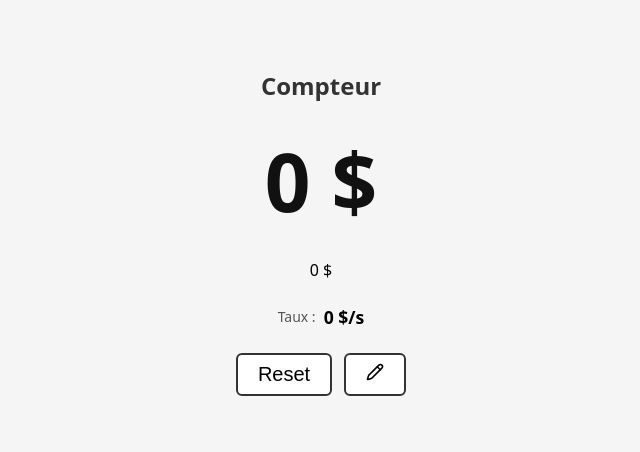
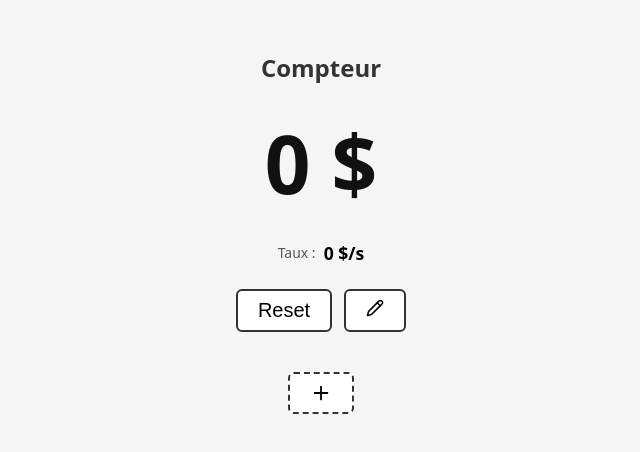
Before and after one commit to gabrielrl/gains, a Vue app: page / in a window 1280 px wide. Shown: the part 168-620 px from the top of the page, without its empty margins (319-959 px from the left). Built offline with nearby package versions, Linux system fonts and the light colour scheme.

Commit message:
feat: multiple counters

```diff
--- a/src/App.vue
+++ b/src/App.vue
@@ -1,10 +1,17 @@
 <script setup>
+import { ref } from 'vue'
+import { Plus } from 'lucide-vue-next'
 import TimedCounter from './components/TimedCounter.vue'
+
+const counters = ref([0])
 </script>
 
 <template>
     <main>
-        <TimedCounter />
+        <TimedCounter v-for="id in counters" :key="id" />
+        <button class="add-counter" @click="counters.push(counters.length)">
+            <Plus :size="22" />
+        </button>
     </main>
 </template>
 
@@ -49,6 +56,24 @@ h1 {
   gap: 0.75rem;
 }
 
+.add-counter {
+  margin-top: 1rem;
+  font-size: 1.25rem;
+  padding: 0.5rem 1.25rem;
+  border: 2px dashed #333;
+  border-radius: 6px;
+  background: white;
+  cursor: pointer;
+  transition: background 0.15s;
+  display: flex;
+  align-items: center;
+}
+
+.add-counter:hover {
+  background: #333;
+  color: white;
+}
+
 button {
   font-size: 1.25rem;
   padding: 0.5rem 1.25rem;
--- a/src/components/TimedCounter.vue
+++ b/src/components/TimedCounter.vue
@@ -74,7 +74,7 @@ onUnmounted(() => clearInterval(timer))
 
     <!-- Count -->
     <div class="count">{{ formattedCount }} {{ unit }}</div>
-    <div>{{ count }} {{ unit }}</div>
+    <!-- <div>{{ count }} {{ unit }}</div> -->
 
     <!-- Velocity -->
     <div v-if="!editing" class="velocity-display">
```
